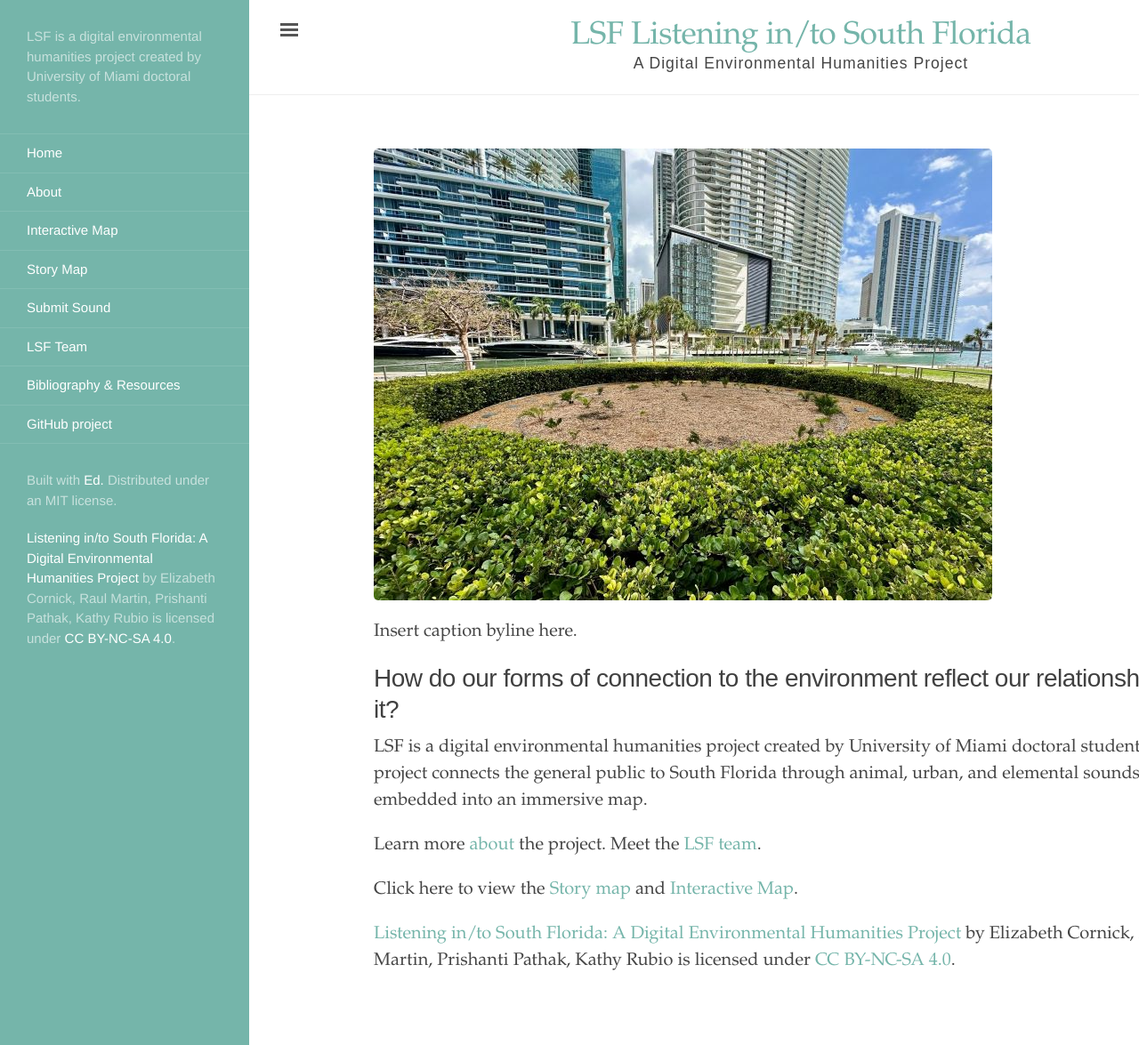
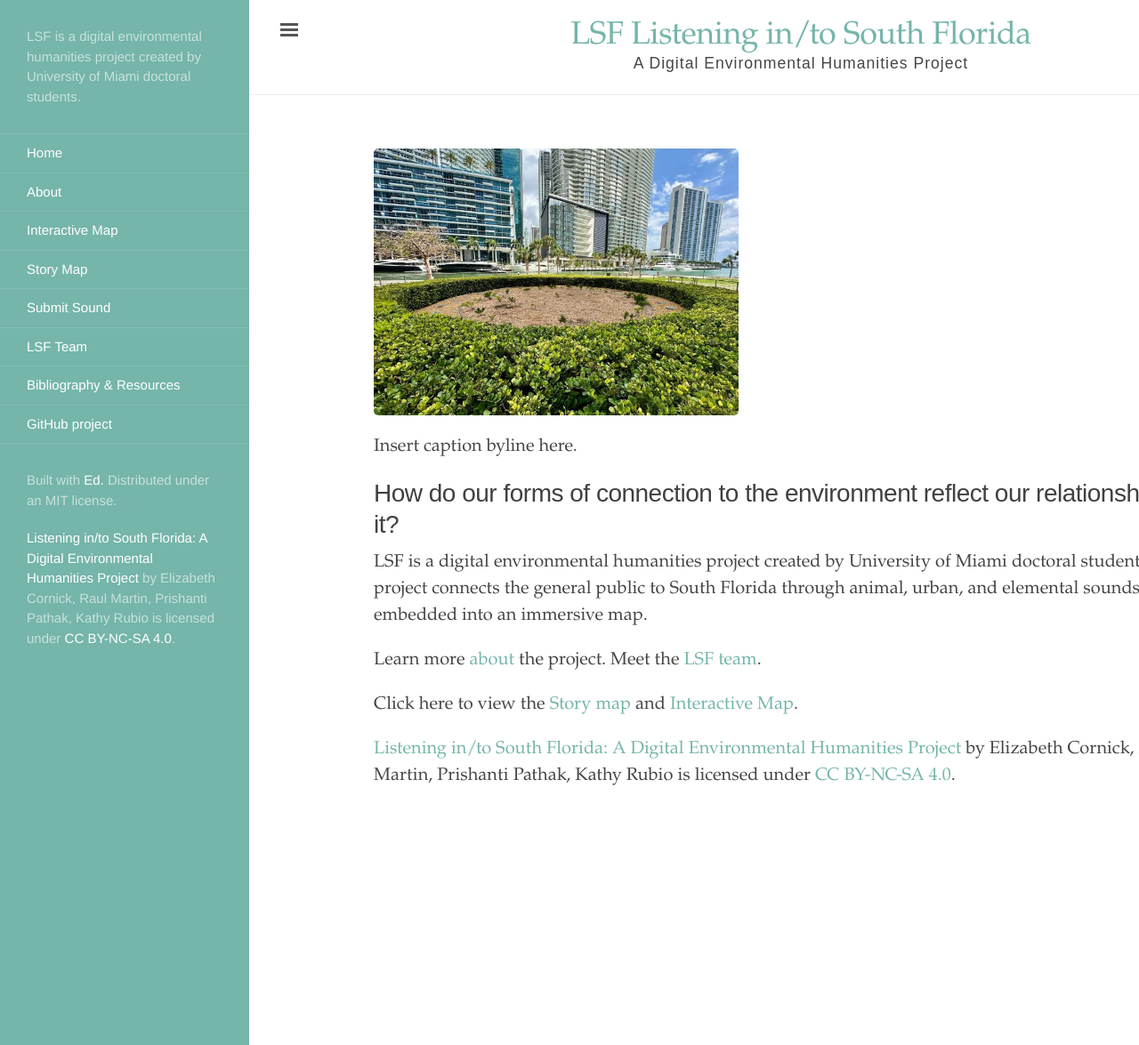
Before and after one commit to rm4-25/lsf_3, a Jekyll site: the page built from index.html, in a window 1280 px wide and 1175 px high. Shown: the whole window at 89% size. Built offline with Jekyll 4.4.1, drawn with Linux system fonts in a browser that asks for light colours.

Commit message:
Update index.html
Edited miami circle height and width.

```diff
--- a/index.html
+++ b/index.html
@@ -4,7 +4,7 @@
 order: 1
 ---
 
-<img src="https://github.com/rm4-25/lsf_3/blob/main/assets/miami%20circle_Image.jpg?raw=true">
+<img src="https://github.com/rm4-25/lsf_3/blob/main/assets/miami%20circle_Image.jpg?raw=true" width="max-width" height="300px">
 
 <p>
   Insert caption byline here.
```
